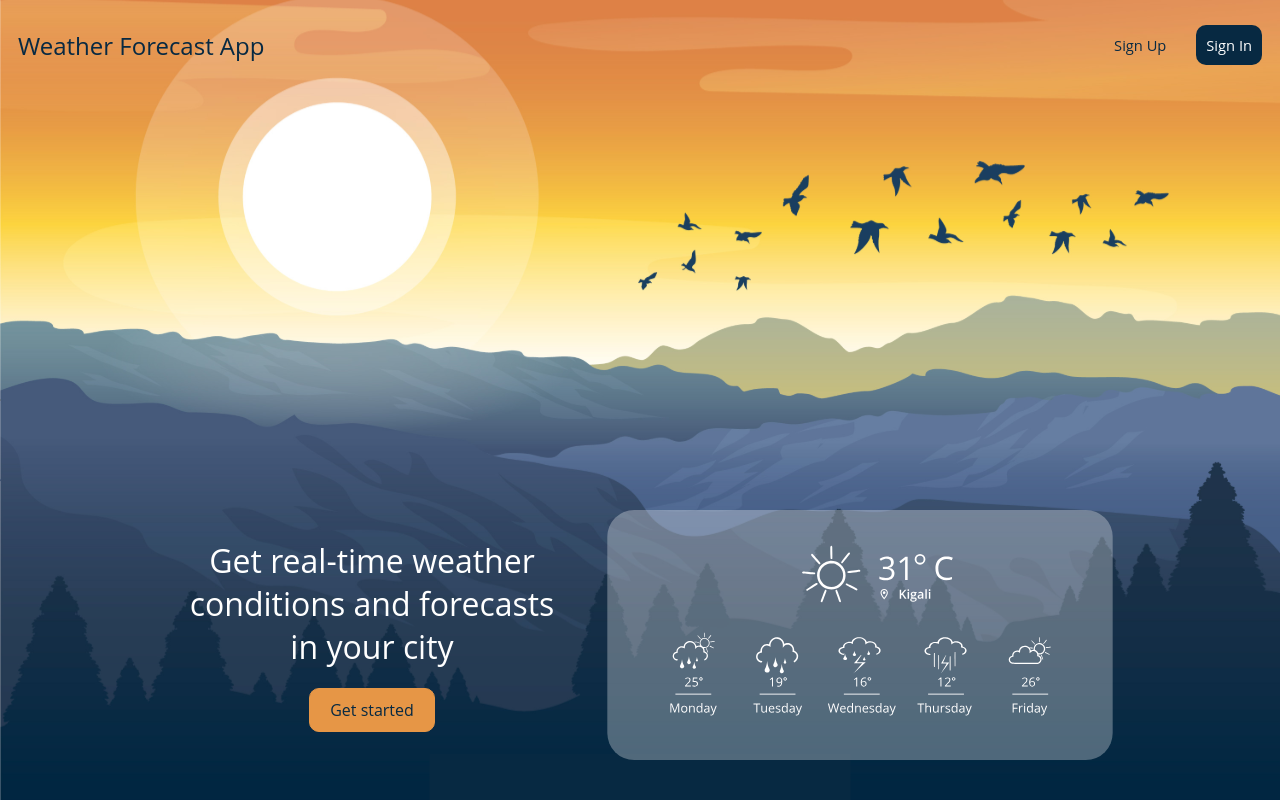
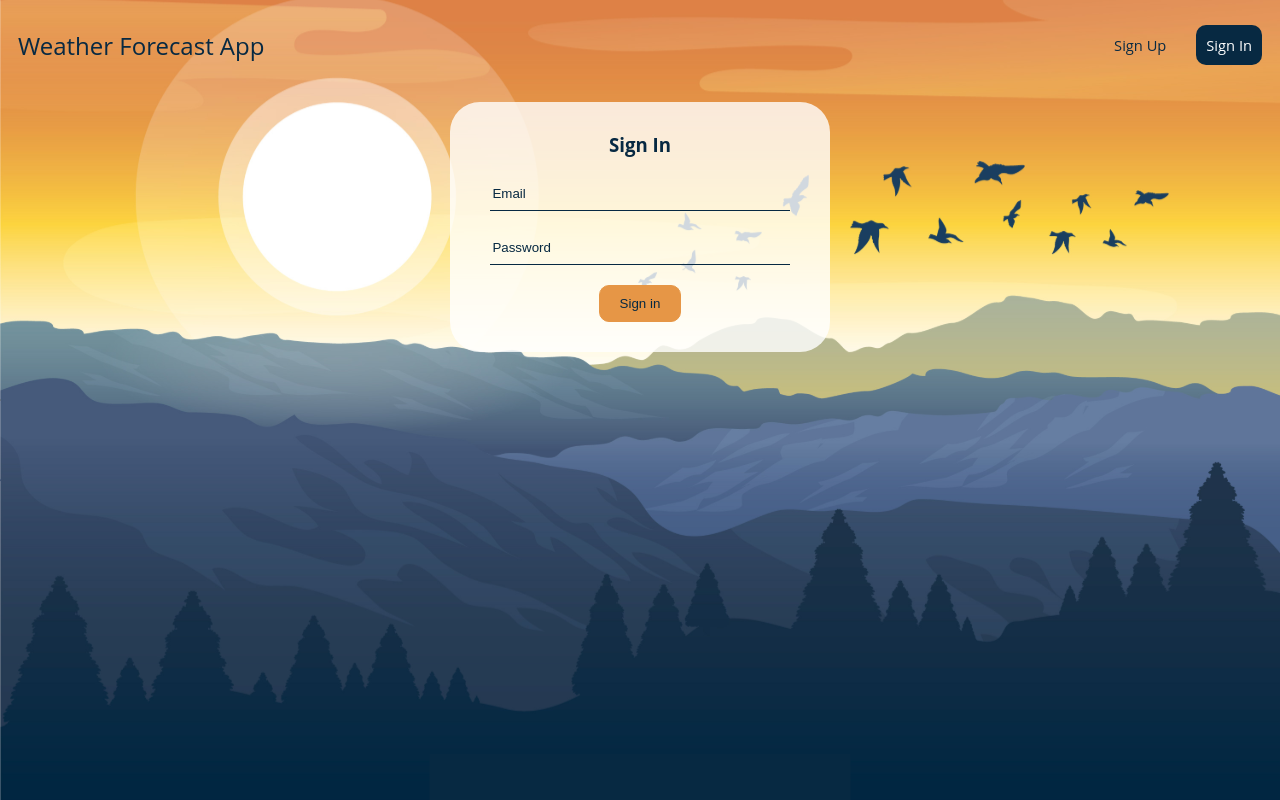
Before and after one commit to the22mastermind/wfa, a React (Create React App) app: page /signin in a window 1280 px wide. Built offline with nearby package versions, Linux system fonts and the light colour scheme.

Commit message:
Add user sign in component

```diff
--- a/src/App.js
+++ b/src/App.js
@@ -4,6 +4,7 @@ import './App.css';
 import Header from './components/layout/Header';
 import LandingPage from './components/pages/LandingPage';
 import SignUp from './components/pages/SignUp';
+import SignIn from './components/pages/SignIn';
 
 const App = () => {
   return (
@@ -13,6 +14,9 @@ const App = () => {
         <Switch>
           <Route path="/signup">
             <SignUp />
+          </Route>
+          <Route path="/signin">
+            <SignIn />
           </Route>
           <Route path="/">
             <LandingPage />
--- /dev/null
+++ b/src/components/pages/SignIn.js
@@ -0,0 +1,22 @@
+import React from 'react';
+
+const SignIn = () => {
+  return (
+    <div className="container">
+      <form className="form-wrapper">
+        <div className="form-title">Sign In</div>
+        <div className="input-wrapper">
+          <input type="email" required placeholder="Email" className="input"/>
+        </div>
+        <div className="input-wrapper">
+          <input type="password" required placeholder="Password" className="input"/>
+        </div>
+        <div className="submit-btn-wrapper">
+          <input type="submit" className="submit-btn" value="Sign in"/>
+        </div>
+      </form>
+    </div>
+  );
+}
+
+export default SignIn;
```
